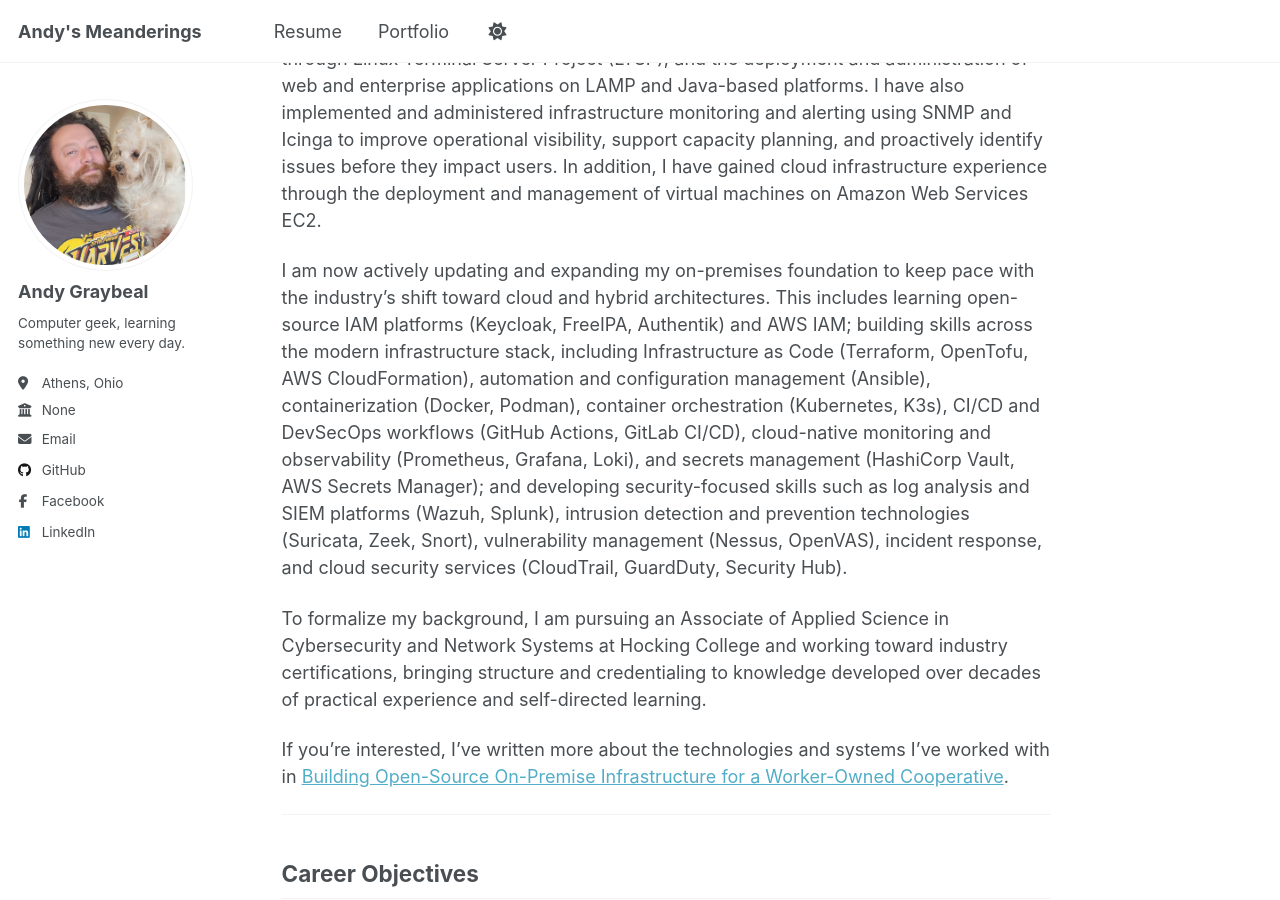
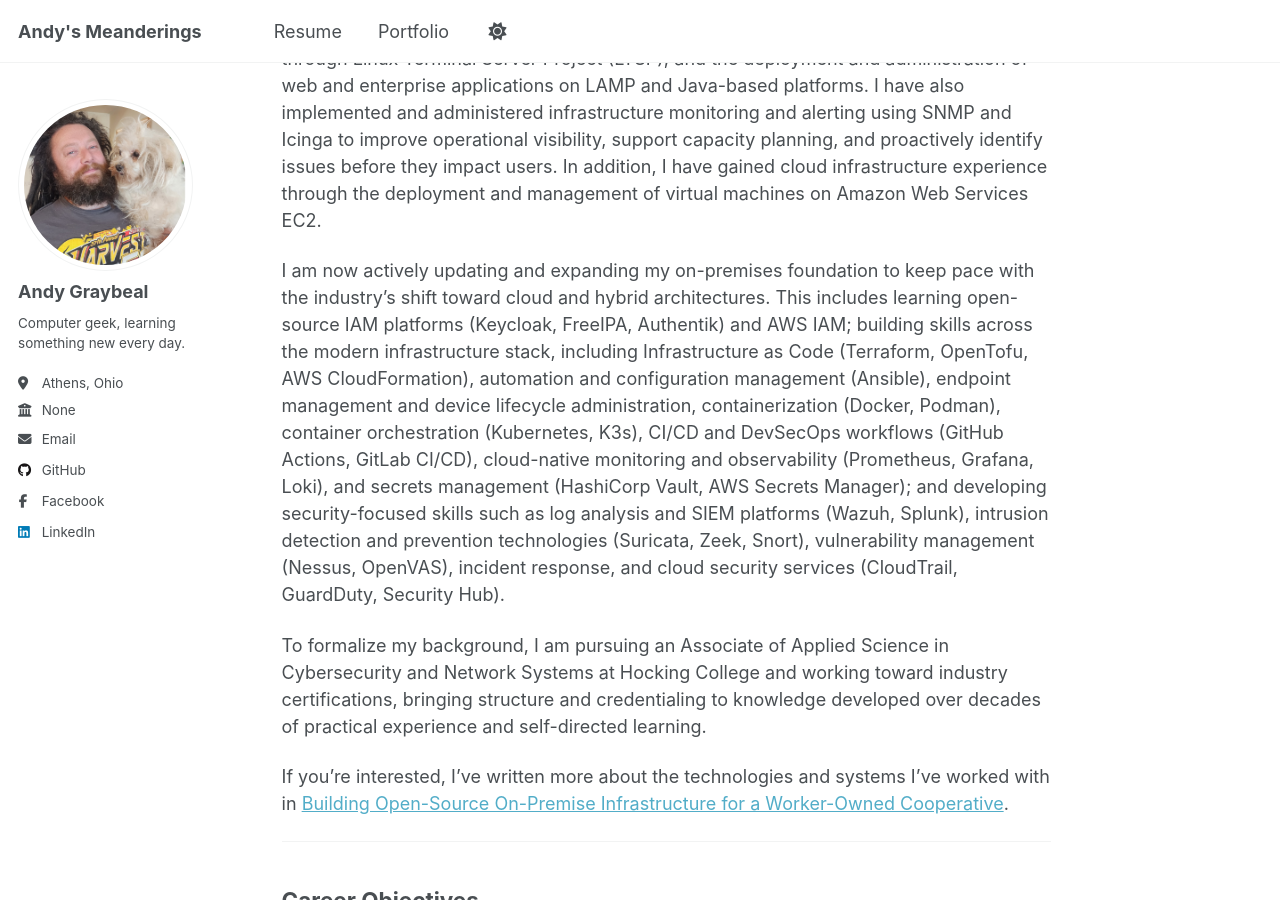
Before and after one commit to andy-graybeal/andy-graybeal.github.io, a Jekyll site: the page built from _pages/about.md, in a window 1280 px wide and 900 px high, scrolled down 351 px. Built offline with Jekyll 4.4.1, drawn with Linux system fonts in a browser that asks for light colours; a script that is not in the unit is left out.

Commit message:
Revise professional statement for clarity and detail
Updated professional statement to include endpoint management and device lifecycle administration.

```diff
--- a/_pages/about.md
+++ b/_pages/about.md
@@ -62,7 +62,7 @@ I enjoy solving complex technical problems through a practical, open-source appr
 
 My experience has been rooted primarily in on-premises infrastructure, including identity and access management with OpenLDAP, Kerberos, and Samba; secure remote access with OpenVPN; firewall and network security management with pfSense; virtualization using KVM/libvirt; providing centralized desktop management and application access through Linux Terminal Server Project (LTSP); and the deployment and administration of web and enterprise applications on LAMP and Java-based platforms. I have also implemented and administered infrastructure monitoring and alerting using SNMP and Icinga to improve operational visibility, support capacity planning, and proactively identify issues before they impact users. In addition, I have gained cloud infrastructure experience through the deployment and management of virtual machines on Amazon Web Services EC2.
 
-I am now actively updating and expanding my on-premises foundation to keep pace with the industry's shift toward cloud and hybrid architectures. This includes learning open-source IAM platforms (Keycloak, FreeIPA, Authentik) and AWS IAM; building skills across the modern infrastructure stack, including Infrastructure as Code (Terraform, OpenTofu, AWS CloudFormation), automation and configuration management (Ansible), containerization (Docker, Podman), container orchestration (Kubernetes, K3s), CI/CD and DevSecOps workflows (GitHub Actions, GitLab CI/CD), cloud-native monitoring and observability (Prometheus, Grafana, Loki), and secrets management (HashiCorp Vault, AWS Secrets Manager); and developing security-focused skills such as log analysis and SIEM platforms (Wazuh, Splunk), intrusion detection and prevention technologies (Suricata, Zeek, Snort), vulnerability management (Nessus, OpenVAS), incident response, and cloud security services (CloudTrail, GuardDuty, Security Hub).
+I am now actively updating and expanding my on-premises foundation to keep pace with the industry's shift toward cloud and hybrid architectures. This includes learning open-source IAM platforms (Keycloak, FreeIPA, Authentik) and AWS IAM; building skills across the modern infrastructure stack, including Infrastructure as Code (Terraform, OpenTofu, AWS CloudFormation), automation and configuration management (Ansible), endpoint management and device lifecycle administration, containerization (Docker, Podman), container orchestration (Kubernetes, K3s), CI/CD and DevSecOps workflows (GitHub Actions, GitLab CI/CD), cloud-native monitoring and observability (Prometheus, Grafana, Loki), and secrets management (HashiCorp Vault, AWS Secrets Manager); and developing security-focused skills such as log analysis and SIEM platforms (Wazuh, Splunk), intrusion detection and prevention technologies (Suricata, Zeek, Snort), vulnerability management (Nessus, OpenVAS), incident response, and cloud security services (CloudTrail, GuardDuty, Security Hub).
 
 To formalize my background, I am pursuing an Associate of Applied Science in Cybersecurity and Network Systems at Hocking College and working toward industry certifications, bringing structure and credentialing to knowledge developed over decades of practical experience and self-directed learning.
 
```
